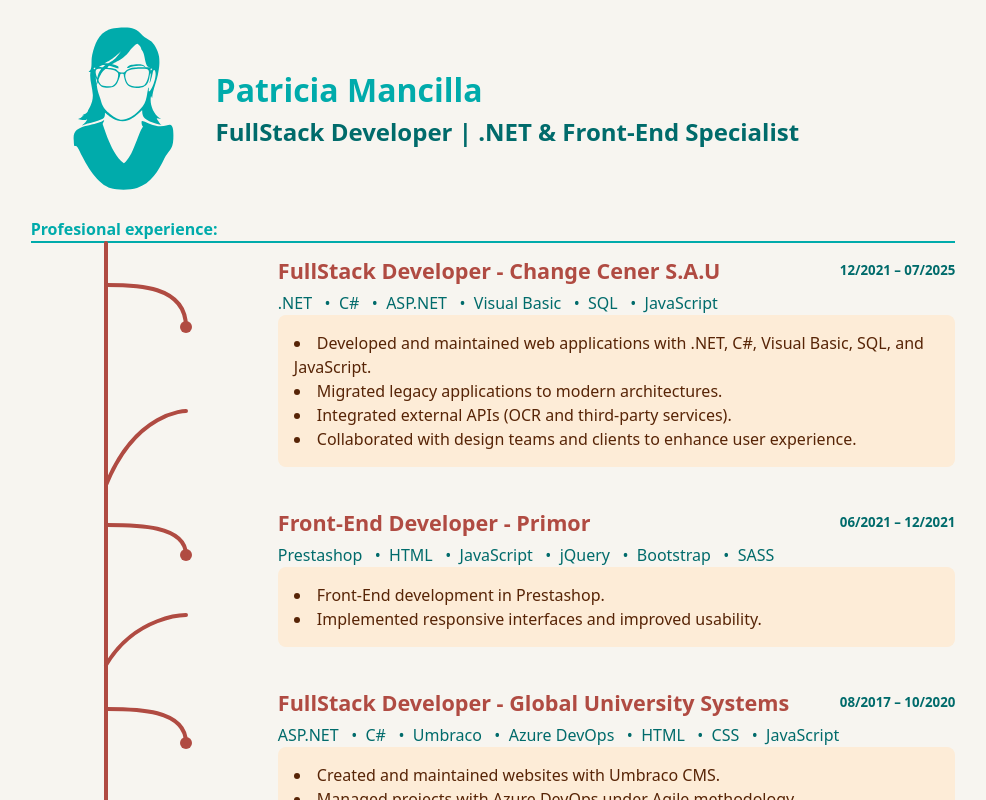
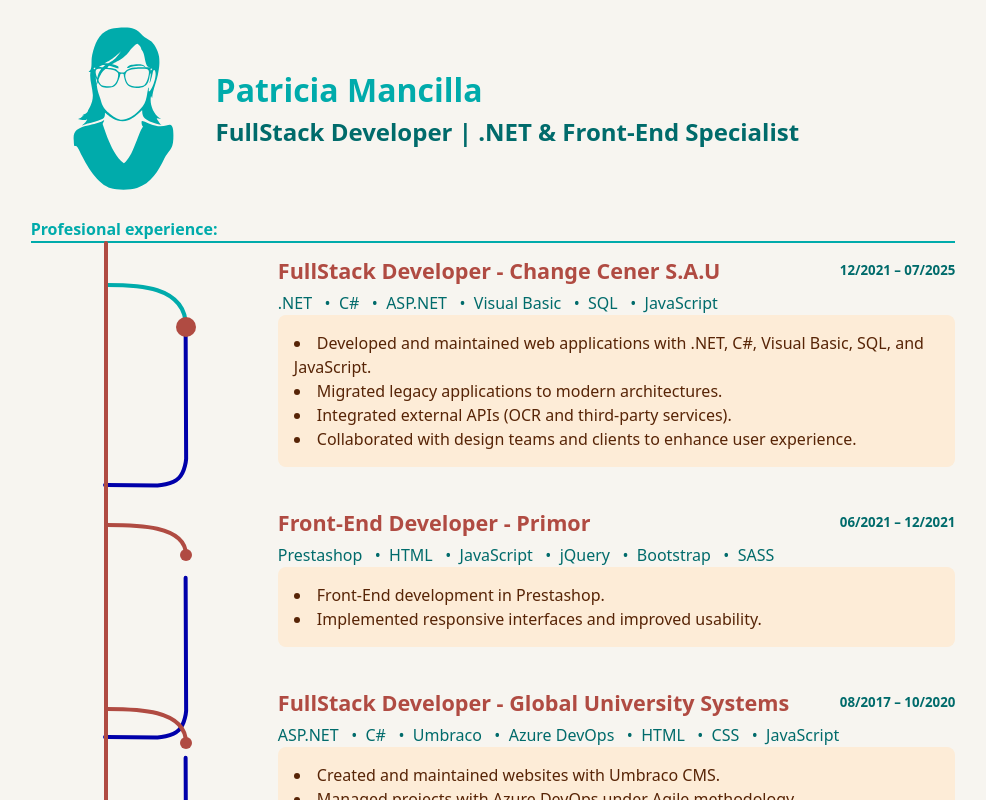
Before and after one commit to PatriMancilla/patri-es, a Vue app: page / in a window 1280 px wide. Shown: the top 800 px of the page, without its empty margins (147-1133 px from the left). Built offline with nearby package versions, Linux system fonts and the light colour scheme.

Commit message:
first version of dinamic svg

```diff
--- a/src/components/work.vue
+++ b/src/components/work.vue
@@ -46,7 +46,61 @@ onMounted(async () => {
         :viewBox="`0 0 120 ${height}`"
         xmlns="http://www.w3.org/2000/svg"
       >
-        <!-- Línea principal -->
+
+
+        <!-- Merge (solo si no es current) -->
+
+        <path
+          ref="pathRef"
+          :d="`M 20,${height / 6}
+          C50,${height / 6},
+          100,${height / 6},
+          100,${height / 3}`"
+
+          :stroke="current ? 'var(--color-primary)' : 'var(--color-secondary)'"
+          stroke-width="4"
+          fill="none"
+          stroke-linecap="round"
+
+
+        :style="{
+            strokeDasharray: visible ? 'none' : '140',
+            strokeDashoffset: visible ? '0' : '140',
+            transition: 'stroke-dashoffset 1s ease-out 0.3s'
+          }"
+        />
+
+
+        <path
+     id="rect1"
+     style="display:inline;
+     fill:none;stroke:#0000aa;
+     stroke-width:4;stroke-linecap:round;
+     stroke-linejoin:round"
+     d="m 99.613383,
+     82.750929 0.519637,
+     133.026431 c 0,
+     0 -0.826094,
+     12.82157 -7.389524,
+     19.36019 -6.563426,
+     6.53862 -21.237306,
+     7.27341 -21.237306,
+     7.27341 l -52.457863,
+     -0.40353" />
+
+        <!-- Nodo ook! este circulo es más grande si es current! hay que arreglar la animación solo-->
+        <circle
+          cx="100"
+          :cy="height / 3"
+          :r="current ? '10' : '6'"
+          fill="var(--color-secondary)"
+          :class="{ active: circleHovered }"
+          @mouseenter="circleHovered = true"
+          @mouseleave="circleHovered = false"
+          @click="circleHovered = !circleHovered"
+        />
+
+         <!-- Línea principal -->
         <line
           x1="20"
           y1="0"
@@ -55,49 +109,6 @@ onMounted(async () => {
           stroke="var(--color-secondary)"
           stroke-width="4"
           stroke-linecap="round"
-        />
-
-
-        <!-- Merge (solo si no es current) -->
-        <path
-          v-if="!current"
-          :d="`M100,${(height / 3) * 2} C100,${(height / 3) * 2}, 50,${(height / 3) * 2}, 20,${height - 10}`"
-          stroke="var(--color-secondary)"
-          stroke-width="4"
-          fill="none"
-          stroke-linecap="round"
-          :style="{
-            strokeDasharray: visible ? 'none' : '140',
-            strokeDashoffset: visible ? '0' : '140',
-            transition: 'stroke-dashoffset 1s ease-out 0.3s'
-          }"
-        />
-
-        <!-- Nodo -->
-        <circle
-          cx="100"
-          :cy="height / 3"
-          r="6"
-          :fill="current ? 'var(--color-primary)' : 'var(--color-secondary)'"
-          :class="{ active: circleHovered }"
-          @mouseenter="circleHovered = true"
-          @mouseleave="circleHovered = false"
-          @click="circleHovered = !circleHovered"
-        />
-
-         <!-- Rama que sale de main -->
-        <path
-          ref="pathRef"
-          :d="`M20,${height / 6} C50,${height / 6}, 100,${height / 6}, 100,${height / 3}`"
-          :stroke="current ? 'var(--color-primary)' : 'var(--color-secondary)'"
-          stroke-width="4"
-          fill="none"
-          stroke-linecap="round"
-          :style="{
-            strokeDasharray: visible ? 'none' : '140',
-            strokeDashoffset: visible ? '0' : '140',
-            transition: 'stroke-dashoffset 1s ease-out'
-          }"
         />
 
       </svg>
--- a/src/data/profesional-profile-en.json
+++ b/src/data/profesional-profile-en.json
@@ -65,7 +65,7 @@
             {
                 "role": "FullStack Developer",
                 "company": "Change Cener S.A.U",
-                "current": false,
+                "current": true,
                 "duration": "12/2021 – 07/2025",
                 "technologies": [".NET", "C#", "ASP.NET", "Visual Basic", "SQL", "JavaScript"],
                 "responsibilities": [
```
